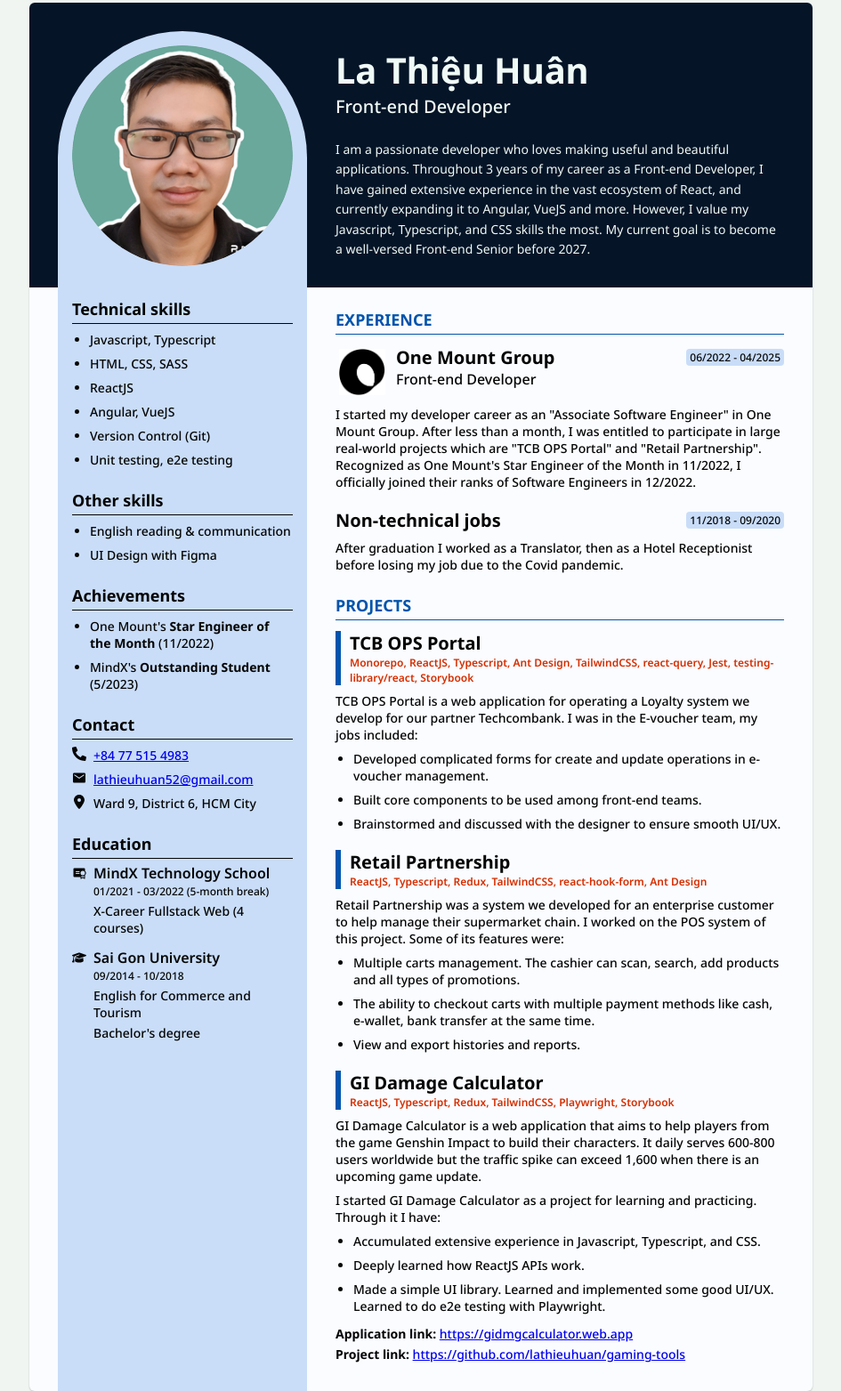
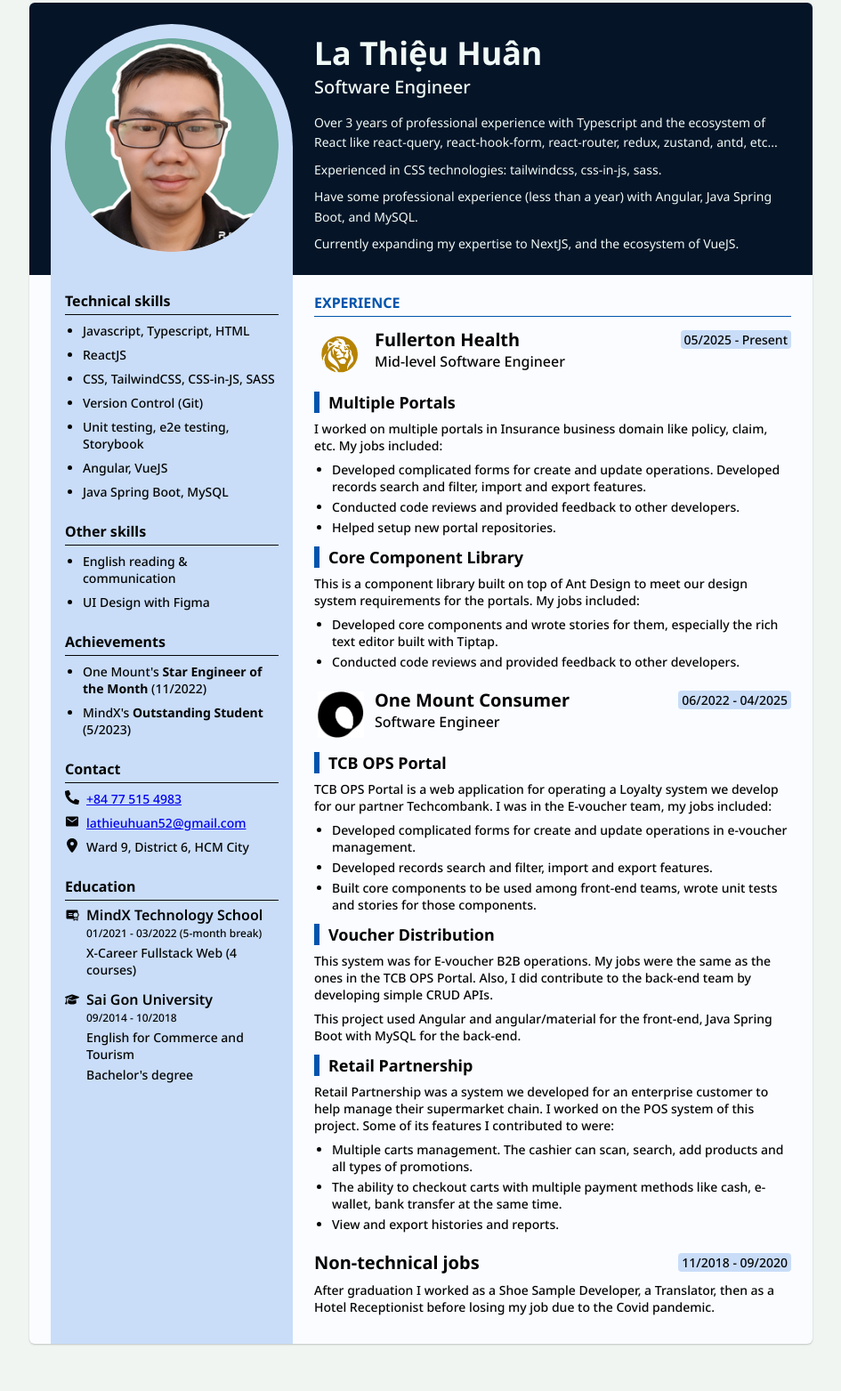
Before and after one commit to lathieuhuan/lathieuhuan.github.io, a plain HTML site: page index.html in a window 1280 px wide. Shown: the part 29-1592 px from the top of the page at 89% size, without its empty margins (167-1112 px from the left). After the commit the page ends 1571 px from the top, so only its background shows below. Drawn offline with Linux system fonts and the light colour scheme; a script that the page names is missing.

Commit message:
Deploy 20250915

```diff
--- a/index.css
+++ b/index.css
@@ -7,8 +7,8 @@
 }
 
 :root {
-  --left-column-width: 312px;
-  --main-padding: 2rem;
+  --left-column-width: 296px;
+  --main-padding: 1.5rem;
   --color-primary-1: #051427;
   --color-primary-2: #c9ddf8;
   --color-primary-3: #0054ac;
@@ -21,11 +21,11 @@
 }
 
 h1 {
-  font-size: 2.5rem;
+  font-size: 2.25rem;
 }
 h2 {
   padding-bottom: 0.25rem;
-  font-size: 1.125rem;
+  font-size: 1rem;
   color: var(--color-h2);
   border-bottom: 1px solid var(--color-h2);
 }
@@ -77,7 +77,7 @@ main {
   padding-bottom: 2rem;
   display: flex;
   flex-direction: column;
-  gap: 1.5rem;
+  gap: 1.25rem;
   --color-h2: var(--color-primary-3);
 }
 
@@ -85,15 +85,16 @@ main {
 
 #avatar,
 #brief-info {
-  padding: 1rem;
   background-color: var(--color-primary-2);
 }
 #avatar {
   min-height: calc(var(--left-column-width) - var(--main-padding));
+  padding: 1rem;
   border-top-left-radius: 50%;
   border-top-right-radius: 50%;
 }
 #brief-info {
+  padding: 1.5rem 1rem;
   flex-grow: 1;
   display: flex;
   flex-direction: column;
@@ -149,8 +150,8 @@ main {
 }
 
 #introduction {
-  padding-top: calc(var(--main-padding) + 1rem);
-  padding-bottom: 2rem;
+  padding-top: calc(var(--main-padding) + 0.5rem);
+  padding-bottom: 1.5rem;
   color: #f0faf6;
   position: relative;
 }
@@ -169,8 +170,11 @@ main {
   font-weight: 500;
 }
 #introduction .about-me {
-  margin-top: 1.5rem;
+  margin-top: 1rem;
   line-height: 1.6;
+  display: flex;
+  flex-direction: column;
+  gap: 0.5rem;
 }
 
 #right-column .section-content {
@@ -211,18 +215,20 @@ main {
   padding: 1px 0.25rem;
   background-color: var(--color-primary-2);
   border-radius: 0.25rem;
-  font-size: 0.75rem;
   font-weight: 500;
 }
 .experience__description {
   margin-top: 0.5rem;
 }
 
-.projects_intro {
+.project {
+  margin-top: 0.75rem;
+}
+.project__intro {
   padding-left: 1rem;
   position: relative;
 }
-.projects_intro::before {
+.project__intro::before {
   content: "";
   position: absolute;
   left: 0;
@@ -231,27 +237,22 @@ main {
   height: 100%;
   background-color: var(--color-primary-3);
 }
-.projects__tech-stack {
+.project__title {
+  font-size: 1.125rem;
+}
+.project__tech-stack {
   color: var(--color-secondary);
-  font-size: 0.75rem;
   font-weight: 600;
 }
 
-.projects__description {
+.project__description {
   margin-top: 0.5rem;
   display: flex;
   flex-direction: column;
   gap: 0.5rem;
 }
-.projects__description ul {
+.project__description ul {
   padding-left: 1.25rem;
-  display: flex;
-  flex-direction: column;
-  gap: 0.5rem;
-}
-
-.projects__links {
-  margin-top: 0.75rem;
   display: flex;
   flex-direction: column;
   gap: 0.25rem;
--- a/index.html
+++ b/index.html
@@ -32,12 +32,13 @@
           <section id="tech-skills">
             <h2>Technical skills</h2>
             <ul class="section-content">
-              <li>Javascript, Typescript</li>
-              <li>HTML, CSS, SASS</li>
+              <li>Javascript, Typescript, HTML</li>
               <li>ReactJS</li>
+              <li>CSS, TailwindCSS, CSS-in-JS, SASS</li>
+              <li>Version Control (Git)</li>
+              <li>Unit testing, e2e testing, Storybook</li>
               <li>Angular, VueJS</li>
-              <li>Version Control (Git)</li>
-              <li>Unit testing, e2e testing</li>
+              <li>Java Spring Boot, MySQL</li>
             </ul>
           </section>
 
@@ -189,16 +190,25 @@
       <div id="right-column">
         <section id="introduction">
           <h1>La Thiệu Huân</h1>
-          <p class="career-title">Front-end Developer</p>
-          <p class="about-me">
-            I am a passionate developer who loves making useful and beautiful
-            applications. Throughout 3 years of my career as a Front-end
-            Developer, I have gained extensive experience in the vast ecosystem
-            of React, and currently expanding it to Angular, VueJS and more.
-            However, I value my Javascript, Typescript, and CSS skills the most.
-            My current goal is to become a well-versed Front-end Senior before
-            2027.
-          </p>
+          <p class="career-title">Software Engineer</p>
+          <div class="about-me">
+            <p>
+              Over 3 years of professional experience with Typescript and the
+              ecosystem of React like react-query, react-hook-form,
+              react-router, redux, zustand, antd, etc...
+            </p>
+            <p>
+              Experienced in CSS technologies: tailwindcss, css-in-js, sass.
+            </p>
+            <p>
+              Have some professional experience (less than a year) with Angular,
+              Java Spring Boot, and MySQL.
+            </p>
+            <p>
+              Currently expanding my expertise to NextJS, and the ecosystem of
+              VueJS.
+            </p>
+          </div>
         </section>
 
         <section id="experience">
@@ -207,25 +217,156 @@
             <div>
               <div class="experience__intro">
                 <div class="experience__enterprise-logo">
+                  <img src="/images/fh-logo.png" alt="FH-logo" />
+                </div>
+                <div class="experience__general-info">
+                  <div class="experience__title-n-time">
+                    <h3>Fullerton Health</h3>
+                    <span class="experience__period">05/2025 - Present</span>
+                  </div>
+                  <div class="experience__position">
+                    Mid-level Software Engineer
+                  </div>
+                </div>
+              </div>
+
+              <div class="project">
+                <div class="project__intro">
+                  <h3 class="project__title">Multiple Portals</h3>
+                </div>
+
+                <div class="project__description">
+                  <p>
+                    I worked on multiple portals in Insurance business domain
+                    like policy, claim, etc. My jobs included:
+                  </p>
+                  <ul>
+                    <li>
+                      Developed complicated forms for create and update
+                      operations. Developed records search and filter, import
+                      and export features.
+                    </li>
+                    <li>
+                      Conducted code reviews and provided feedback to other
+                      developers.
+                    </li>
+                    <li>Helped setup new portal repositories.</li>
+                  </ul>
+                </div>
+              </div>
+
+              <div class="project">
+                <div class="project__intro">
+                  <h3 class="project__title">Core Component Library</h3>
+                </div>
+
+                <div class="project__description">
+                  <p>
+                    This is a component library built on top of Ant Design to
+                    meet our design system requirements for the portals. My jobs
+                    included:
+                  </p>
+                  <ul>
+                    <li>
+                      Developed core components and wrote stories for them,
+                      especially the rich text editor built with Tiptap.
+                    </li>
+                    <li>
+                      Conducted code reviews and provided feedback to other
+                      developers.
+                    </li>
+                  </ul>
+                </div>
+              </div>
+            </div>
+
+            <div>
+              <div class="experience__intro">
+                <div class="experience__enterprise-logo">
                   <img src="/images/om-logo.png" alt="om" />
                 </div>
                 <div class="experience__general-info">
                   <div class="experience__title-n-time">
-                    <h3>One Mount Group</h3>
+                    <h3>One Mount Consumer</h3>
                     <span class="experience__period">06/2022 - 04/2025</span>
                   </div>
-                  <div class="experience__position">Front-end Developer</div>
+                  <div class="experience__position">Software Engineer</div>
                 </div>
               </div>
 
-              <p class="experience__description">
-                I started my developer career as an "Associate Software
-                Engineer" in One Mount Group. After less than a month, I was
-                entitled to participate in large real-world projects which are
-                "TCB OPS Portal" and "Retail Partnership". Recognized as One
-                Mount's Star Engineer of the Month in 11/2022, I officially
-                joined their ranks of Software Engineers in 12/2022.
-              </p>
+              <div class="project">
+                <div class="project__intro">
+                  <h3 class="project__title">TCB OPS Portal</h3>
+                </div>
+
+                <div class="project__description">
+                  <p>
+                    TCB OPS Portal is a web application for operating a Loyalty
+                    system we develop for our partner Techcombank. I was in the
+                    E-voucher team, my jobs included:
+                  </p>
+                  <ul>
+                    <li>
+                      Developed complicated forms for create and update
+                      operations in e-voucher management.
+                    </li>
+                    <li>
+                      Developed records search and filter, import and export
+                      features.
+                    </li>
+                    <li>
+                      Built core components to be used among front-end teams,
+                      wrote unit tests and stories for those components.
+                    </li>
+                  </ul>
+                </div>
+              </div>
+
+              <div class="project">
+                <div class="project__intro">
+                  <h3 class="project__title">Voucher Distribution</h3>
+                </div>
+
+                <div class="project__description">
+                  <p>
+                    This system was for E-voucher B2B operations. My jobs were
+                    the same as the ones in the TCB OPS Portal. Also, I did
+                    contribute to the back-end team by developing simple CRUD
+                    APIs.
+                  </p>
+                  <p>
+                    This project used Angular and angular/material for the
+                    front-end, Java Spring Boot with MySQL for the back-end.
+                  </p>
+                </div>
+              </div>
+
+              <div class="project">
+                <div class="project__intro">
+                  <h3 class="project__title">Retail Partnership</h3>
+                </div>
+
+                <div class="project__description">
+                  <p>
+                    Retail Partnership was a system we developed for an
+                    enterprise customer to help manage their supermarket chain.
+                    I worked on the POS system of this project. Some of its
+                    features I contributed to were:
+                  </p>
+                  <ul>
+                    <li>
+                      Multiple carts management. The cashier can scan, search,
+                      add products and all types of promotions.
+                    </li>
+                    <li>
+                      The ability to checkout carts with multiple payment
+                      methods like cash, e-wallet, bank transfer at the same
+                      time.
+                    </li>
+                    <li>View and export histories and reports.</li>
+                  </ul>
+                </div>
+              </div>
             </div>
 
             <div>
@@ -239,130 +380,10 @@
               </div>
 
               <p class="experience__description">
-                After graduation I worked as a Translator, then as a Hotel
-                Receptionist before losing my job due to the Covid pandemic.
+                After graduation I worked as a Shoe Sample Developer, a
+                Translator, then as a Hotel Receptionist before losing my job
+                due to the Covid pandemic.
               </p>
-            </div>
-          </div>
-        </section>
-
-        <section id="projects">
-          <h2>PROJECTS</h2>
-          <div class="section-content">
-            <div>
-              <div class="projects_intro">
-                <h3>TCB OPS Portal</h3>
-                <div class="projects__tech-stack">
-                  Monorepo, ReactJS, Typescript, Ant Design, TailwindCSS,
-                  react-query, Jest, testing-library/react, Storybook
-                </div>
-              </div>
-
-              <div class="projects__description">
-                <p>
-                  TCB OPS Portal is a web application for operating a Loyalty
-                  system we develop for our partner Techcombank. I was in the
-                  E-voucher team, my jobs included:
-                </p>
-                <ul>
-                  <li>
-                    Developed complicated forms for create and update operations
-                    in e-voucher management.
-                  </li>
-                  <li>
-                    Built core components to be used among front-end teams.
-                  </li>
-                  <li>
-                    Brainstormed and discussed with the designer to ensure
-                    smooth UI/UX.
-                  </li>
-                </ul>
-              </div>
-            </div>
-
-            <div>
-              <div class="projects_intro">
-                <h3>Retail Partnership</h3>
-                <div class="projects__tech-stack">
-                  ReactJS, Typescript, Redux, TailwindCSS, react-hook-form, Ant
-                  Design
-                </div>
-              </div>
-
-              <div class="projects__description">
-                <p>
-                  Retail Partnership was a system we developed for an enterprise
-                  customer to help manage their supermarket chain. I worked on
-                  the POS system of this project. Some of its features were:
-                </p>
-                <ul>
-                  <li>
-                    Multiple carts management. The cashier can scan, search, add
-                    products and all types of promotions.
-                  </li>
-                  <li>
-                    The ability to checkout carts with multiple payment methods
-                    like cash, e-wallet, bank transfer at the same time.
-                  </li>
-                  <li>View and export histories and reports.</li>
-                </ul>
-              </div>
-            </div>
-
-            <div>
-              <div class="projects_intro">
-                <h3>GI Damage Calculator</h3>
-                <div class="projects__tech-stack">
-                  ReactJS, Typescript, Redux, TailwindCSS, Playwright, Storybook
-                </div>
-                <div>
-                  <div class="project__link"></div>
-                  <div class="project__link"></div>
-                </div>
-              </div>
-
-              <div class="projects__description">
-                <p>
-                  GI Damage Calculator is a web application that aims to help
-                  players from the game Genshin Impact to build their
-                  characters. It daily serves 600-800 users worldwide but the
-                  traffic spike can exceed 1,600 when there is an upcoming game
-                  update.
-                </p>
-                <p>
-                  I started GI Damage Calculator as a project for learning and
-                  practicing. Through it I have:
-                </p>
-                <ul>
-                  <li>
-                    Accumulated extensive experience in Javascript, Typescript,
-                    and CSS.
-                  </li>
-                  <li>Deeply learned how ReactJS APIs work.</li>
-                  <li>
-                    Made a simple UI library. Learned and implemented some good
-                    UI/UX. Learned to do e2e testing with Playwright.
-                  </li>
-                </ul>
-              </div>
-
-              <div class="projects__links">
-                <p>
-                  <b>Application link:</b>
-                  <a href="https://gidmgcalculator.web.app" target="_blank">
-                    https://gidmgcalculator.web.app
-                  </a>
-                </p>
-                <p>
-                  <b>Project link:</b>
-                  <a
-                    href="https://github.com/lathieuhuan/gaming-tools"
-                    target="_blank"
-                  >
-                    https://github.com/lathieuhuan/gaming-tools
-                  </a>
-                </p>
-              </div>
             </div>
           </div>
         </section>
```
Also changed, not shown: images/fh-logo.png (added).
